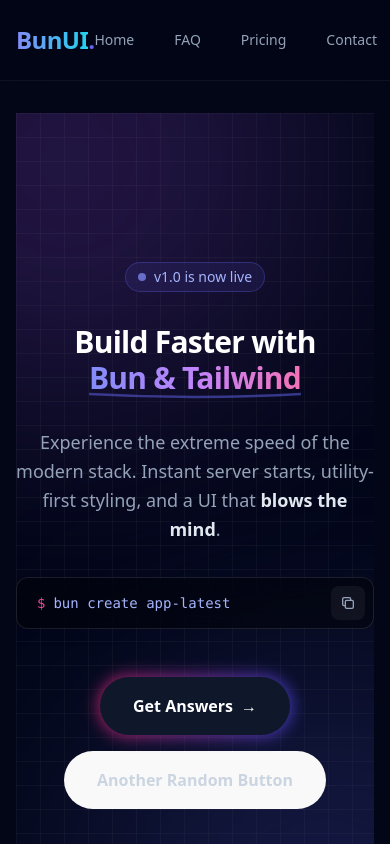
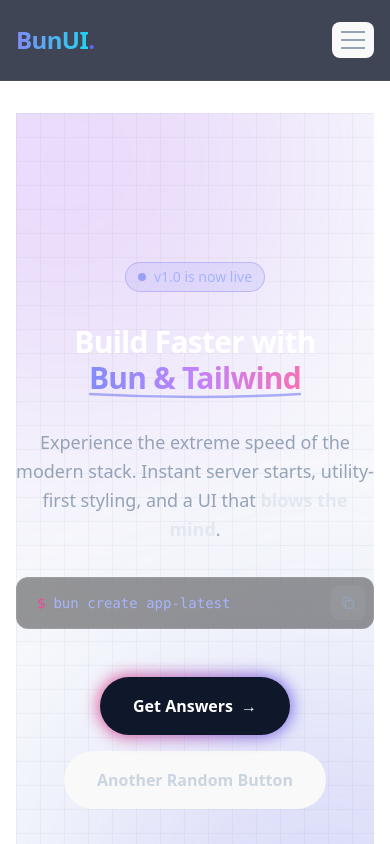
Before and after one commit to Ubaid-cyber/scrap-collection-website, a React (Vite) app in the folder client/: page / in a window 390 px wide. Built offline with nearby package versions, Linux system fonts and the light colour scheme.

Commit message:
1. Added a mobile interface. Wow, only one change. WTH. I thought it was a big change but NOPE

```diff
--- a/client/src/App.tsx
+++ b/client/src/App.tsx
@@ -1,26 +1,33 @@
 import { BrowserRouter as Router, Routes, Route, Link } from 'react-router-dom';
+import { useState } from 'react';
 import Home from './pages/Home.jsx';
 import FAQ  from './pages/FAQ.jsx';
 import Contact from "./pages/Contact.jsx";
 import Pricing from "./pages/Pricing.jsx";
 
 function App() {
+  const [mobileMenuOpen, setMobileMenuOpen] = useState(false);
+
+  const toggleMenu = () => setMobileMenuOpen(!mobileMenuOpen);
+  const closeMenu = () => setMobileMenuOpen(false);
+
   return (
     <Router>
-      <div className="min-h-screen w-full bg-slate-950 text-slate-200 font-sans text-justify selection:bg-indigo-500/30">
+      <div className="min-h-screen w-full text-slate-200 font-sans">
 
         {/* Navbar */}
-        <nav className="sticky top-0 z-50 w-full border-b border-white/5 bg-slate-950/70 backdrop-blur-xl supports-[backdrop-filter]:bg-slate-950/60">
+        <nav className="sticky top-0 z-50 w-full border-b border-white/5 backdrop-blur-xl bg-slate-900/80">
           <div className="mx-auto flex h-20 max-w-7xl items-center justify-between px-4 sm:px-6 lg:px-8">
 
-            <Link to="/" className="text-2xl font-bold tracking-tight">
+            <Link to="/" className="text-2xl font-bold tracking-tight" onClick={closeMenu}>
               <span className="text-transparent bg-clip-text bg-gradient-to-r from-indigo-400 to-cyan-400">
                 BunUI
               </span>
               <span className="text-indigo-500">.</span>
             </Link>
 
-            <div className="flex gap-10 text-sm font-medium">
+            {/* Desktop Navigation */}
+            <div className="hidden md:flex gap-10 text-gray-500 font-bold">
               <Link to="/" className="text-slate-400 hover:text-white transition-colors duration-200">
                 Home
               </Link>
@@ -31,6 +38,53 @@
                 Pricing
               </Link>
               <Link to="/contact" className="text-slate-400 hover:text-white transition-colors duration-200">
+                Contact
+              </Link>
+            </div>
+
+            {/* Mobile Hamburger Button */}
+            <button
+              onClick={toggleMenu}
+              className="md:hidden p-2 rounded-lg text-slate-400 hover:text-white hover:bg-white/10 transition-colors"
+              aria-label="Toggle menu"
+            >
+              <div className="space-y-1.5">
+                <div className={`w-6 h-0.5 bg-current transition-all duration-300 ${mobileMenuOpen ? 'rotate-45 translate-y-2' : ''}`}></div>
+                <div className={`w-6 h-0.5 bg-current transition-all duration-300 ${mobileMenuOpen ? 'opacity-0' : ''}`}></div>
+                <div className={`w-6 h-0.5 bg-current transition-all duration-300 ${mobileMenuOpen ? '-rotate-45 -translate-y-2' : ''}`}></div>
+              </div>
+            </button>
+          </div>
+
+          {/* Mobile Menu Dropdown */}
+          <div className={`md:hidden absolute top-full left-0 w-full bg-slate-900/95 backdrop-blur-xl border-b border-white/5 overflow-hidden transition-all duration-300 ${mobileMenuOpen ? 'max-h-64 opacity-100' : 'max-h-0 opacity-0'}`}>
+            <div className="px-4 py-4 space-y-4">
+              <Link
+                to="/"
+                onClick={closeMenu}
+                className="block text-slate-400 hover:text-white transition-colors duration-200 font-medium py-2"
+              >
+                Home
+              </Link>
+              <Link
+                to="/faq"
+                onClick={closeMenu}
+                className="block text-slate-400 hover:text-white transition-colors duration-200 font-medium py-2"
+              >
+                FAQ
+              </Link>
+              <Link
+                to="/pricing"
+                onClick={closeMenu}
+                className="block text-slate-400 hover:text-white transition-colors duration-200 font-medium py-2"
+              >
+                Pricing
+              </Link>
+              <Link
+                to="/contact"
+                onClick={closeMenu}
+                className="block text-slate-400 hover:text-white transition-colors duration-200 font-medium py-2"
+              >
                 Contact
               </Link>
             </div>
--- a/client/src/input.css
+++ b/client/src/input.css
@@ -5,5 +5,5 @@
 @tailwind utilities;
 
 body {
-  @apply bg-slate-900 text-slate-50 font-sans antialiased;
+  @apply text-slate-50 font-sans antialiased;
 }
--- a/client/src/pages/Home.jsx
+++ b/client/src/pages/Home.jsx
@@ -12,7 +12,7 @@
   };
 
   return (
-    <div className="relative flex min-h-screen w-full flex-col items-center justify-center overflow-hidden bg-slate-950 text-center selection:bg-indigo-500/30">
+    <div className="relative flex min-h-screen w-full flex-col items-center justify-center overflow-hidden bg-slate-50 text-center selection:bg-indigo-500/30">
 
 
 
```
